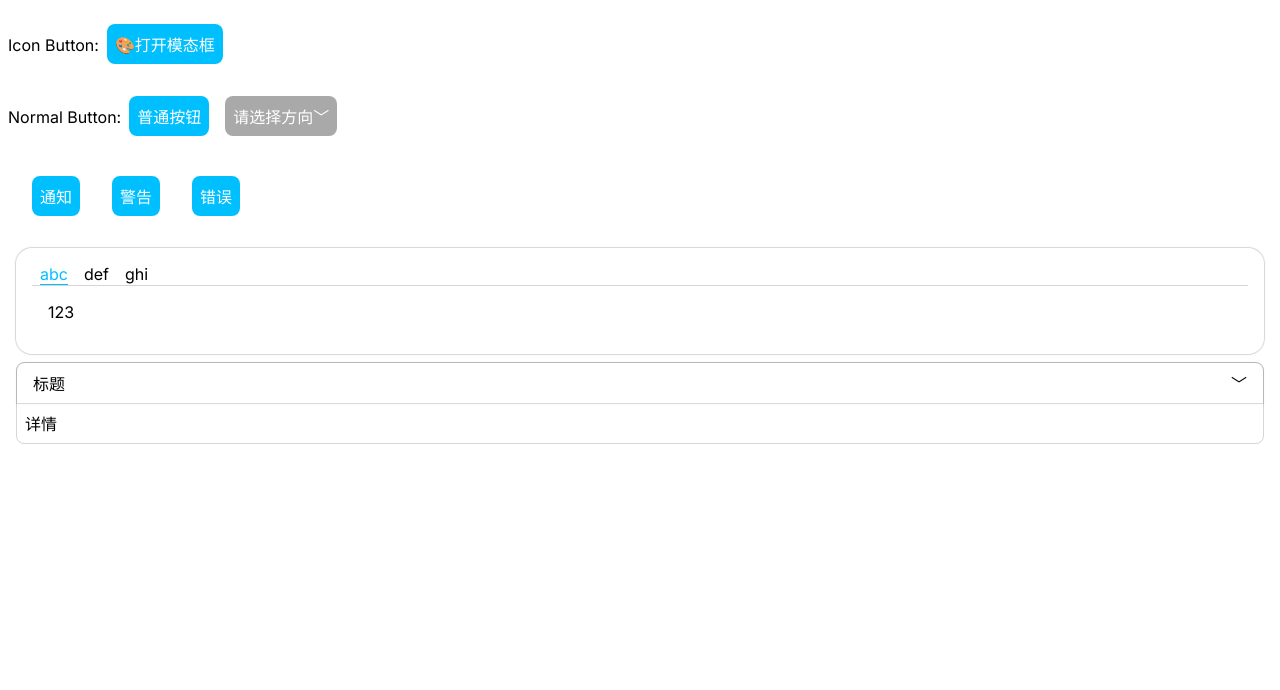
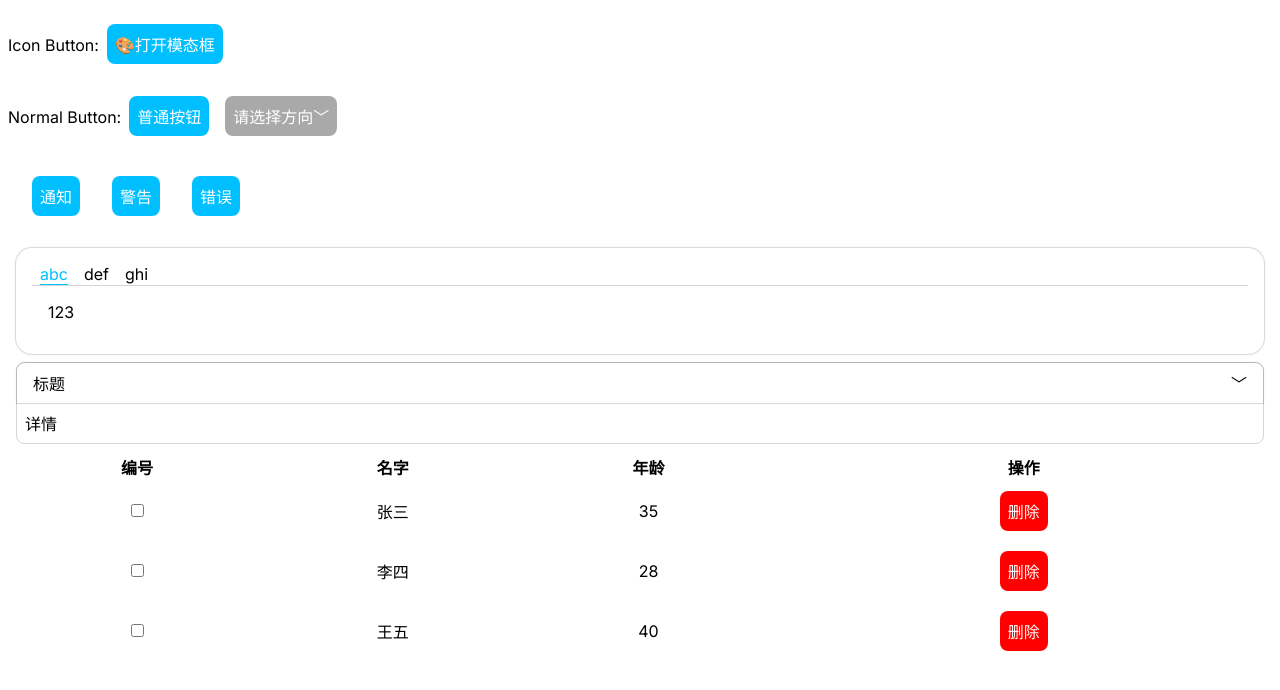
Before and after one commit to zaoying/uikit, a Next.js app: page / in a window 1280 px wide. Shown: the top 690 px of the page. Built offline with nearby package versions, Linux system fonts and the light colour scheme.

Commit message:
新增table组件

```diff
--- a/app/components/basic/button.tsx
+++ b/app/components/basic/button.tsx
@@ -2,7 +2,7 @@ import { NewIoCContext } from "Com/app/hooks/ioc"
 import { FC, ReactNode } from "react"
 
 const {define} = NewIoCContext()
-type ButtonType = "primary" | "second" | "grey"
+type ButtonType = "primary" | "second" | "grey" | "danger"
 
 type ButtonProps = {
     onClick?: () => void
--- a/app/components/table/table.tsx
+++ b/app/components/table/table.tsx
@@ -0,0 +1,111 @@
+import { FC, ReactNode, useEffect, useState } from 'react';
+import { NewIoCContext, useIoC } from "../../hooks/ioc";
+import { PropsDispatcher, UniqueController } from '../container';
+
+const {define} = NewIoCContext()
+
+export type TableColumnProps = {
+    name: string
+    title: ReactNode
+    children: (name: string, rowNum: number, data: any) => ReactNode
+}
+
+export const TableColumn: FC<TableColumnProps> = define((props) => {
+    const context = useIoC()
+    const setProps = context.inject(TablePropsDispatcher)
+    const ctl = NewTableController(setProps)
+    useEffect(() => ctl.insert(props))
+    return <></>
+})
+
+export type TableProps = {
+    columns?: TableColumnProps[]
+    data: any[]
+    children: ReactNode
+}
+
+export const TableHeader: FC<TableProps> = define((props) => {
+    return <thead><tr>
+        {props.columns?.map(col => <th key={col.name}>{col.title}</th>)}
+    </tr></thead>
+})
+
+export const TableBody: FC<TableProps> = define((props) => {
+    return <tbody>
+        {
+            props.data.map((row, i) => <tr key={i}>
+                {
+                    props.columns?.map((col, j) => (
+                        <td key={`${i}-${j}`}>
+                            {col.children(col.name, i, row)}
+                        </td>
+                    ))
+                }
+            </tr>)
+        }
+    </tbody>
+})
+
+export const TablePropsDispatcher: PropsDispatcher<TableProps> = define((props) => {})
+export interface TableController extends UniqueController<TableColumnProps> {
+    updateData(rowNum: number, data: any): void
+    removeData(rowNum: number): void
+}
+
+
+export function NewTableController(setProps: PropsDispatcher<TableProps>): TableController {
+    return {
+        insert(column) {
+            setProps(p => {
+                if (p.columns) {
+                    if (p.columns.find(col => col.name == column.name)) {
+                        return p
+                    }
+                    return {...p, columns: [...p.columns, column]}
+                }
+                return {...p, columns: [column]}
+            })
+        },
+        update(column) {
+            const replace = (columns?: TableColumnProps[]) => {
+                if (!columns) return columns
+                return columns.map(col => col.name == column.name ? column : col)
+            }
+            setProps(p => ({...p, columns: replace(p.columns)}))
+        },
+        remove(name) {
+            setProps(p => {
+                if (!p.columns) { return p }
+                const columns = p.columns.filter(col => col.name != name)
+                return {...p, columns: columns}
+            })
+        },
+        updateData(rowNum, data) {
+            const replace = (datas: any[]) => {
+                return datas.map((d, index) => index == rowNum ? data : d)
+            }
+            setProps(p => ({...p, data: replace(p.data)}))
+        },
+        removeData(rowNum) {
+            setProps(p => ({...p, data: p.data.filter((_, index) => index != rowNum)}))
+        },
+    }
+}
+
+export const Table: FC<TableProps> = define((old) => {
+    const [props, setProps] = useState(old)
+    const context = useIoC()
+    context.define(TablePropsDispatcher, setProps)
+
+    const tabHeader = context.inject(TableHeader)
+    const tabBody = context.inject(TableBody)
+    return <div className="table">
+        <table>
+            {tabHeader(props)}
+            {tabBody(props)}
+        </table>
+        <div className="footer">
+            {props.children}
+        </div>
+    </div>
+})
--- a/app/globals.css
+++ b/app/globals.css
@@ -32,6 +32,11 @@ i {
 
 .grey.button {
     background-color: darkgrey;
+    color: white;
+}
+
+.danger.button {
+    background-color: red;
     color: white;
 }
 
@@ -88,7 +93,6 @@ i {
     min-width: 30%;
     max-width: 40%;
     top: 10%;
-    bottom: 10%;
     max-height: 80%;
     list-style: none;
 }
@@ -317,3 +321,20 @@ i {
     display: block;
     z-index: 99;
 }
+
+.table > table {
+    text-align: center;
+    width: 100%;
+}
+
+.table > table > thead > tr {
+    border-bottom: solid 1px grey;
+}
+
+.table > table > tbody > tr {
+    border-bottom: solid 1px grey;
+}
+
+.table > .footer{
+    text-align: right;
+}
--- a/app/page.tsx
+++ b/app/page.tsx
@@ -10,6 +10,7 @@ import { Label } from "./components/form/label";
 import { List } from "./components/list";
 import { Body, Footer, Header, Hint, Modal, ModalPropsDispatcher, NewModalController } from "./components/modal";
 import { useNotification } from "./components/notification";
+import { NewTableController, Table, TableColumn, TablePropsDispatcher } from "./components/table/table";
 import { Tab, TabItem } from "./components/tabs";
 import { Direction, Tooltip } from "./components/tooltip";
 import { IoCContext, NewIoCContext, useIoC } from "./hooks/ioc";
@@ -94,6 +95,26 @@ export default function Home() {
                 <TabItem title="ghi">789</TabItem>
             </Tab>
             <According summary="标题" visible={true}>详情</According>
+            <Table data={[{id: 0, name: "张三", age: 35}, {id: 1, name: "李四", age: 28}, {id: 2, name: "王五", age: 40}]}>
+                <TableColumn name="id" title="编号">
+                    {(name, rowNum, data) => <input type="checkbox" name="ids" value={data.id}/>}
+                </TableColumn>
+                <TableColumn name="name" title="名字">
+                    {(name, rowNum, data) => data.name}
+                </TableColumn>
+                <TableColumn name="age" title="年龄">
+                    {(name, rowNum, data) => data.age}
+                </TableColumn>
+                <TableColumn name="operation" title="操作">
+                    {
+                        (name, rowNum, data) => {
+                            const setTable = inject(TablePropsDispatcher)
+                            const ctl =NewTableController(setTable)
+                            return <Button type="danger" onClick={()=> ctl.removeData(rowNum)}>删除</Button>
+                        }
+                    }
+                </TableColumn>
+            </Table>
         </div>
     </IoCContext.Provider>);
 }
```
